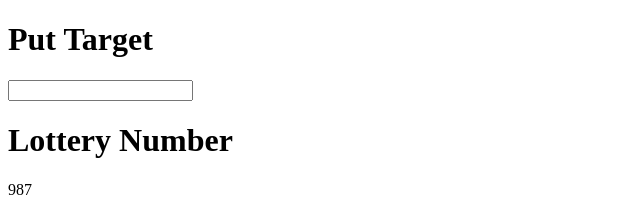
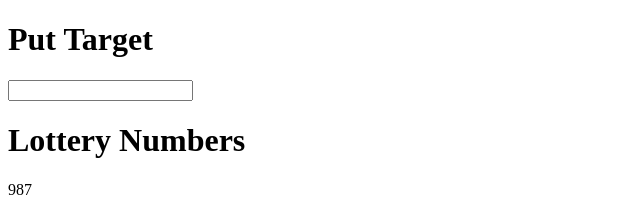
Before and after one commit to safi-io/React-2024, a React (Vite) app in the folder 02StatesReact/: page / in a window 1280 px wide. Shown: the top 212 px of the page, without its empty margins (0-640 px from the left). Built offline with nearby package versions, Linux system fonts and the light colour scheme.

Commit message:
Working On Lottery Component

```diff
--- a/02StatesReact/src/Lottery.jsx
+++ b/02StatesReact/src/Lottery.jsx
@@ -18,7 +18,7 @@ export default function Lottery() {
     <>
       <h1>Put Target</h1>
       <input type="text" onChange={updateTarget} /> <br />
-      <h1>Lottery Number</h1>
+      <h1>Lottery Numbers</h1>
       <span>{arr[0]}</span>
       <span>{arr[1]}</span>
       <span>{arr[2]}</span>
```
